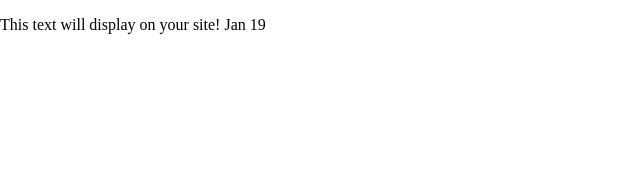
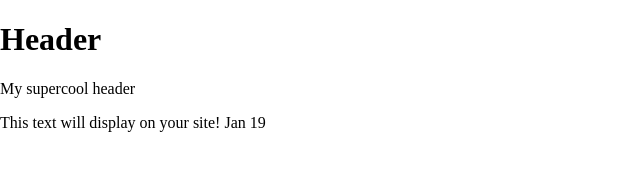
Before and after one commit to ohanks1/project.1, a plain HTML site: page index.html in a window 1280 px wide. Shown: the whole page, without its empty margins (0-640 px from the left). Drawn offline with Linux system fonts and the light colour scheme.

Commit message:
added header to html

```diff
--- a/index.html
+++ b/index.html
@@ -24,6 +24,10 @@
 
 <body>
   <!-- Place your site's HTML here -->
+  <div class="header">
+  <h1>Header</h1>
+  <p>My supercool header</p>
+</div>
   <p>This text will display on your site! Jan 19</p>
   <script src="js/main.js"></script>
 </body>
```
